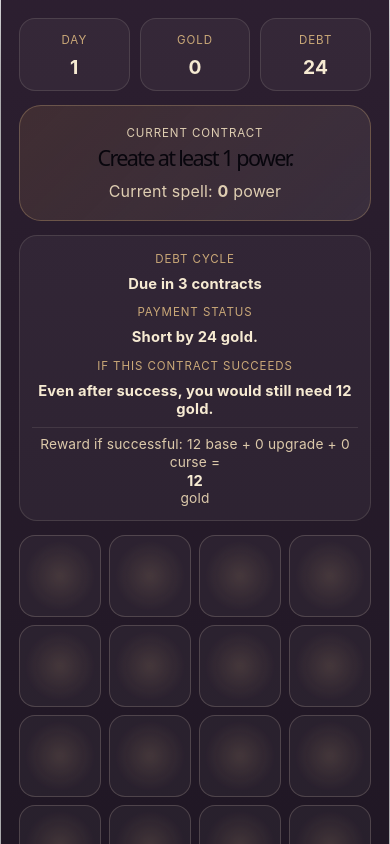
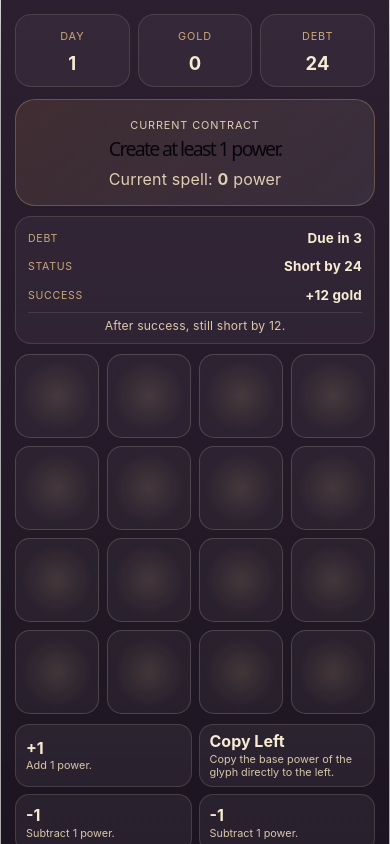
Before and after one commit to kaganlove/glyph-debt, a React (Vite) app: page / in a window 390 px wide. Shown: the top 844 px of the page. Built offline with nearby package versions, Linux system fonts and the light colour scheme.

Commit message:
Tighten mobile game layout

```diff
--- a/src/App.css
+++ b/src/App.css
@@ -24,12 +24,21 @@ button {
   font: inherit;
 }
 
+button:disabled {
+  opacity: 0.45;
+  cursor: not-allowed;
+}
+
+button:not(:disabled) {
+  cursor: pointer;
+}
+
 .app-shell {
   min-height: 100vh;
   display: flex;
   align-items: center;
   justify-content: center;
-  padding: 18px;
+  padding: 14px;
 }
 
 .phone-frame {
@@ -41,7 +50,7 @@ button {
     linear-gradient(180deg, rgba(45, 31, 49, 0.96), rgba(24, 18, 29, 0.98)),
     #1a131f;
   box-shadow: 0 24px 80px rgba(0, 0, 0, 0.5);
-  padding: 18px;
+  padding: 14px;
 }
 
 .center-content {
@@ -54,8 +63,8 @@ button {
 .top-bar {
   display: grid;
   grid-template-columns: repeat(3, 1fr);
-  gap: 10px;
-  margin-bottom: 14px;
+  gap: 8px;
+  margin-bottom: 12px;
 }
 
 .top-bar div {
@@ -68,7 +77,7 @@ button {
 .stat-label,
 .eyebrow {
   display: block;
-  font-size: 0.72rem;
+  font-size: 0.68rem;
   letter-spacing: 0.08em;
   text-transform: uppercase;
   color: #caa878;
@@ -76,23 +85,23 @@ button {
 }
 
 .top-bar strong {
-  font-size: 1.2rem;
+  font-size: 1.15rem;
 }
 
 .contract-card {
   border: 1px solid rgba(202, 168, 120, 0.32);
-  border-radius: 22px;
+  border-radius: 20px;
   background:
     linear-gradient(135deg, rgba(112, 71, 37, 0.22), rgba(255, 255, 255, 0.04)),
     rgba(255, 255, 255, 0.04);
-  padding: 16px;
-  margin-bottom: 14px;
+  padding: 14px;
+  margin-bottom: 10px;
 }
 
 .contract-card h1 {
-  font-size: 1.35rem;
+  font-size: 1.22rem;
   line-height: 1.15;
-  margin: 0 0 10px;
+  margin: 0 0 8px;
 }
 
 .contract-card p {
@@ -100,23 +109,67 @@ button {
   color: #dfceb2;
 }
 
+.compact-cycle-card {
+  border: 1px solid rgba(246, 234, 210, 0.12);
+  border-radius: 16px;
+  background: rgba(255, 255, 255, 0.045);
+  padding: 10px 12px;
+  margin-bottom: 10px;
+  display: grid;
+  gap: 5px;
+}
+
+.cycle-row {
+  display: flex;
+  justify-content: space-between;
+  gap: 12px;
+  align-items: center;
+  font-size: 0.82rem;
+}
+
+.cycle-row span {
+  color: #caa878;
+  text-transform: uppercase;
+  letter-spacing: 0.07em;
+  font-size: 0.66rem;
+}
+
+.cycle-row strong {
+  color: #f6ead2;
+  font-size: 0.84rem;
+  text-align: right;
+}
+
+.cycle-note {
+  border-top: 1px solid rgba(246, 234, 210, 0.1);
+  padding-top: 6px;
+  color: #dcc9aa;
+  font-size: 0.76rem;
+  line-height: 1.2;
+  text-align: center;
+}
+
 .board {
   display: grid;
   grid-template-columns: repeat(4, 1fr);
   gap: 8px;
-  margin-bottom: 14px;
+  margin-bottom: 10px;
 }
 
 .board-cell {
   aspect-ratio: 1;
   border: 1px solid rgba(246, 234, 210, 0.18);
-  border-radius: 16px;
+  border-radius: 15px;
   background:
     radial-gradient(circle, rgba(202, 168, 120, 0.16), transparent 62%),
     rgba(255, 255, 255, 0.04);
   color: #f6ead2;
-  font-size: 1.2rem;
+  font-size: 0.96rem;
+  line-height: 1.05;
   font-weight: 800;
+  overflow: hidden;
+  word-break: normal;
+  white-space: normal;
 }
 
 .board-cell.filled {
@@ -129,29 +182,31 @@ button {
 .hand {
   display: grid;
   grid-template-columns: repeat(2, 1fr);
-  gap: 8px;
+  gap: 7px;
 }
 
 .glyph-card {
-  min-height: 76px;
+  min-height: 58px;
   border: 1px solid rgba(246, 234, 210, 0.14);
-  border-radius: 16px;
+  border-radius: 14px;
   background: rgba(255, 255, 255, 0.055);
   color: #f6ead2;
   text-align: left;
-  padding: 10px;
+  padding: 8px 10px;
+  touch-action: manipulation;
 }
 
 .glyph-card strong {
   display: block;
-  font-size: 1.25rem;
-  margin-bottom: 4px;
+  font-size: 1rem;
+  margin-bottom: 2px;
+  line-height: 1.1;
 }
 
 .glyph-card span {
   display: block;
-  font-size: 0.76rem;
-  line-height: 1.25;
+  font-size: 0.68rem;
+  line-height: 1.15;
   color: #d8c7aa;
 }
 
@@ -162,10 +217,12 @@ button {
 }
 
 .message {
-  min-height: 42px;
-  margin: 14px 0;
+  min-height: 34px;
+  margin: 10px 0;
   color: #dcc9aa;
-  line-height: 1.35;
+  line-height: 1.25;
+  text-align: center;
+  font-size: 0.95rem;
 }
 
 .action-row {
@@ -174,11 +231,17 @@ button {
   gap: 8px;
 }
 
+.utility-row {
+  margin-top: 8px;
+  display: grid;
+  grid-template-columns: 1fr;
+}
+
 .primary-button,
 .secondary-button {
   border: 0;
   border-radius: 14px;
-  padding: 12px 10px;
+  padding: 11px 10px;
   font-weight: 800;
 }
 
@@ -193,6 +256,59 @@ button {
   border: 1px solid rgba(246, 234, 210, 0.12);
 }
 
+.upgrade-overlay {
+  position: fixed;
+  inset: 0;
+  background: rgba(9, 7, 11, 0.72);
+  display: flex;
+  align-items: center;
+  justify-content: center;
+  padding: 18px;
+  z-index: 20;
+}
+
+.upgrade-panel {
+  width: min(100%, 390px);
+  border: 1px solid rgba(202, 168, 120, 0.38);
+  border-radius: 24px;
+  background:
+    radial-gradient(circle at top, rgba(202, 168, 120, 0.18), transparent 60%),
+    #201723;
+  padding: 18px;
+  box-shadow: 0 24px 80px rgba(0, 0, 0, 0.62);
+}
+
+.upgrade-panel h2 {
+  margin: 0 0 14px;
+  font-size: 1.45rem;
+}
+
+.upgrade-list {
+  display: grid;
+  gap: 10px;
+}
+
+.upgrade-card {
+  border: 1px solid rgba(246, 234, 210, 0.16);
+  border-radius: 16px;
+  background: rgba(255, 255, 255, 0.06);
+  color: #f6ead2;
+  text-align: left;
+  padding: 12px;
+}
+
+.upgrade-card strong {
+  display: block;
+  margin-bottom: 6px;
+  color: #f2cb78;
+}
+
+.upgrade-card span {
+  display: block;
+  color: #dcc9aa;
+  line-height: 1.3;
+}
+
 @media (max-width: 440px) {
   .app-shell {
     padding: 0;
@@ -205,59 +321,3 @@ button {
     border: 0;
   }
 }
-
-button:disabled {
-  opacity: 0.45;
-  cursor: not-allowed;
-}
-
-button:not(:disabled) {
-  cursor: pointer;
-}
-
-.utility-row {
-  margin-top: 8px;
-  display: grid;
-  grid-template-columns: 1fr;
-}
-
-.board-cell {
-  font-size: 1rem;
-  line-height: 1.05;
-  overflow: hidden;
-  word-break: normal;
-  white-space: normal;
-}
-
-.glyph-card {
-  touch-action: manipulation;
-}
-
-.board-cell.filled {
-  font-size: 1.05rem;
-}
-
-.cycle-card {
-  border: 1px solid rgba(246, 234, 210, 0.12);
-  border-radius: 18px;
-  background: rgba(255, 255, 255, 0.045);
-  padding: 12px;
-  margin-bottom: 14px;
-  display: grid;
-  gap: 8px;
-}
-
-.cycle-card strong {
-  display: block;
-  color: #f6ead2;
-  font-size: 0.92rem;
-  line-height: 1.25;
-}
-
-.reward-preview {
-  border-top: 1px solid rgba(246, 234, 210, 0.1);
-  padding-top: 8px;
-  color: #dcc9aa;
-  font-size: 0.86rem;
-  line-height: 1.3;
-}
--- a/src/App.tsx
+++ b/src/App.tsx
@@ -491,15 +491,14 @@ function App() {
     0,
     debt - projectedGoldAfterSuccess
   );
+
   const debtStatus =
-    shortfall === 0
-      ? "Safe for the next payment."
-      : `Short by ${shortfall} gold.`;
+    shortfall === 0 ? "Safe" : `Short by ${shortfall}`;
 
   const projectedDebtStatus =
     projectedShortfallAfterSuccess === 0
-      ? "A successful contract would make you safe."
-      : `Even after success, you would still need ${projectedShortfallAfterSuccess} gold.`;
+      ? "Success makes you safe."
+      : `After success, still short by ${projectedShortfallAfterSuccess}.`;
 
   const selectedGlyph = hand.find((glyph) => glyph.id === selectedGlyphId);
 
@@ -784,32 +783,27 @@ function App() {
           </p>
         </section>
 
-        <section className="cycle-card">
-          <div>
-            <span className="stat-label">Debt Cycle</span>
+        <section className="cycle-card compact-cycle-card">
+          <div className="cycle-row">
+            <span>Debt</span>
             <strong>
               {contractsUntilDebtDue === 1
                 ? "Due after this contract"
-                : `Due in ${contractsUntilDebtDue} contracts`}
+                : `Due in ${contractsUntilDebtDue}`}
             </strong>
           </div>
 
-          <div>
-            <span className="stat-label">Payment Status</span>
+          <div className="cycle-row">
+            <span>Status</span>
             <strong>{debtStatus}</strong>
           </div>
 
-          <div>
-            <span className="stat-label">If This Contract Succeeds</span>
-            <strong>{projectedDebtStatus}</strong>
+          <div className="cycle-row">
+            <span>Success</span>
+            <strong>+{projectedReward.totalReward} gold</strong>
           </div>
 
-          <div className="reward-preview">
-            Reward if successful: {projectedReward.baseReward} base +{" "}
-            {projectedReward.upgradeBonus} upgrade +{" "}
-            {projectedReward.curseBonus} curse ={" "}
-            <strong>{projectedReward.totalReward}</strong> gold
-          </div>
+          <div className="cycle-note">{projectedDebtStatus}</div>
         </section>
 
         <section className="board">
```
